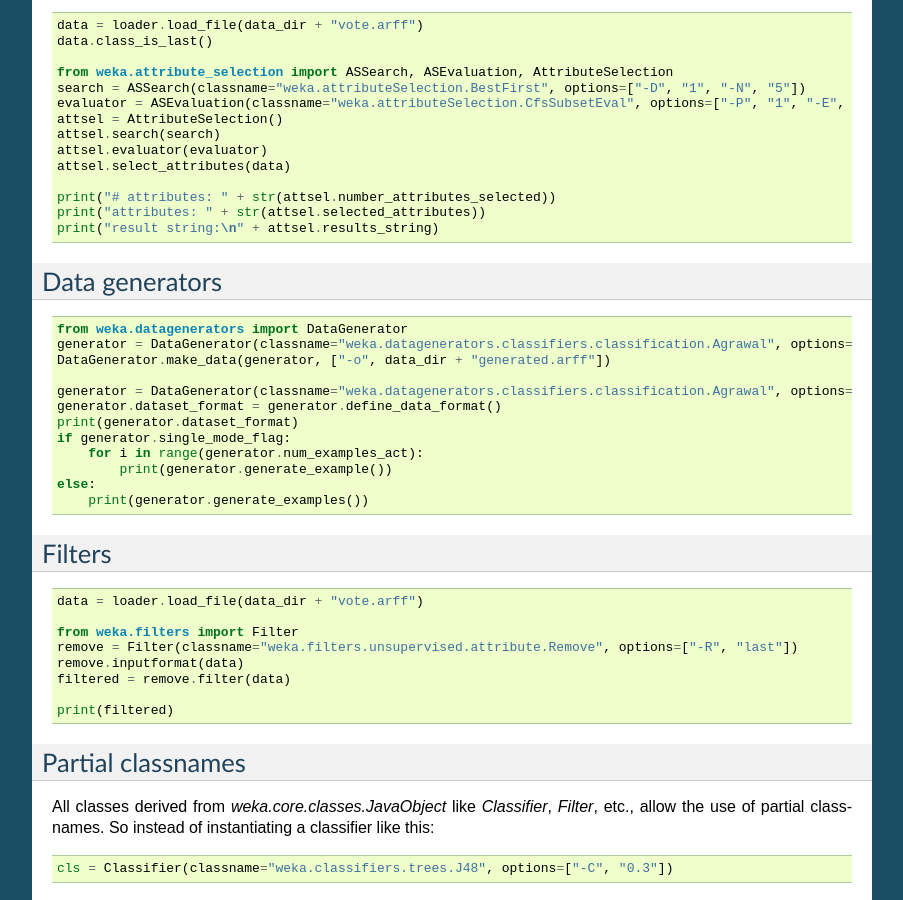
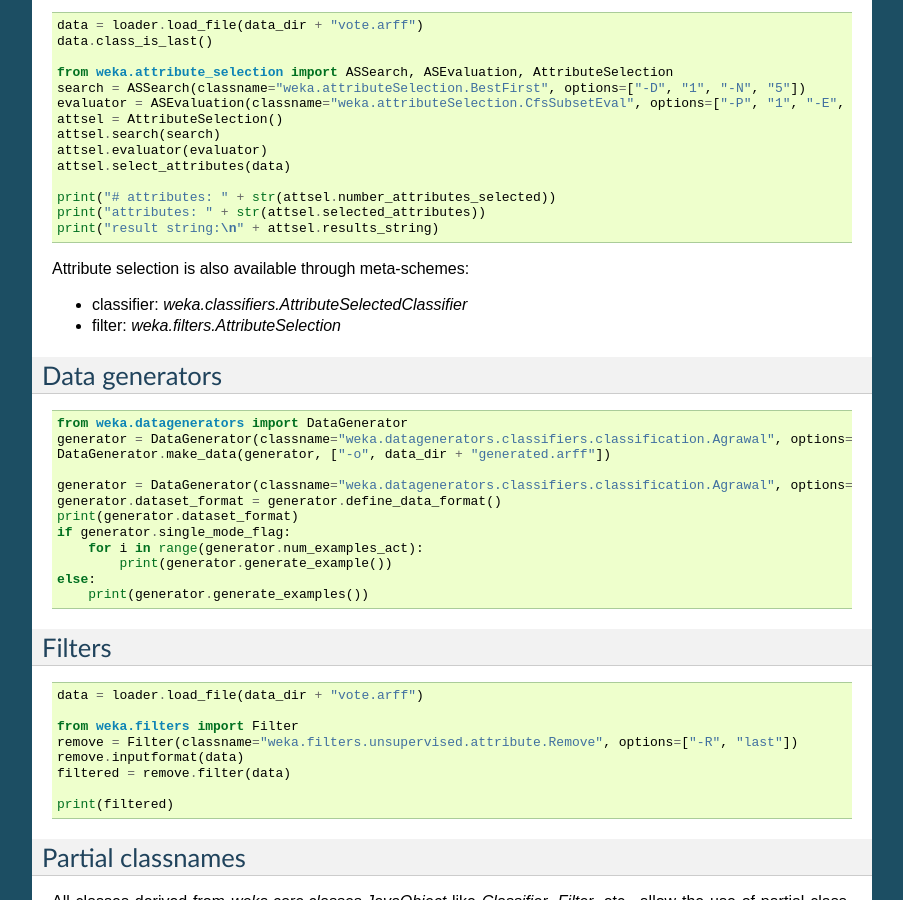
Before and after one commit to fracpete/python-weka-wrapper3, a Sphinx documentation site: the page built from doc/source/examples.rst, in a window 1280 px wide and 900 px high, scrolled down 7341 px. Shown: the whole window, without its empty margins (198-1101 px from the left). Built offline with Sphinx 7.4.7, drawn with Linux system fonts in a browser that asks for light colours; pages that are not in the unit, such as notebooks, are missing from menus.

Commit message:
added note on meta-schemes for attribute selection

```diff
--- a/doc/source/examples.rst
+++ b/doc/source/examples.rst
@@ -512,6 +512,11 @@
    print("attributes: " + str(attsel.selected_attributes))
    print("result string:\n" + attsel.results_string)
 
+Attribute selection is also available through meta-schemes:
+
+* classifier: `weka.classifiers.AttributeSelectedClassifier`
+* filter: `weka.filters.AttributeSelection`
+
 
 Data generators
 ---------------
```
